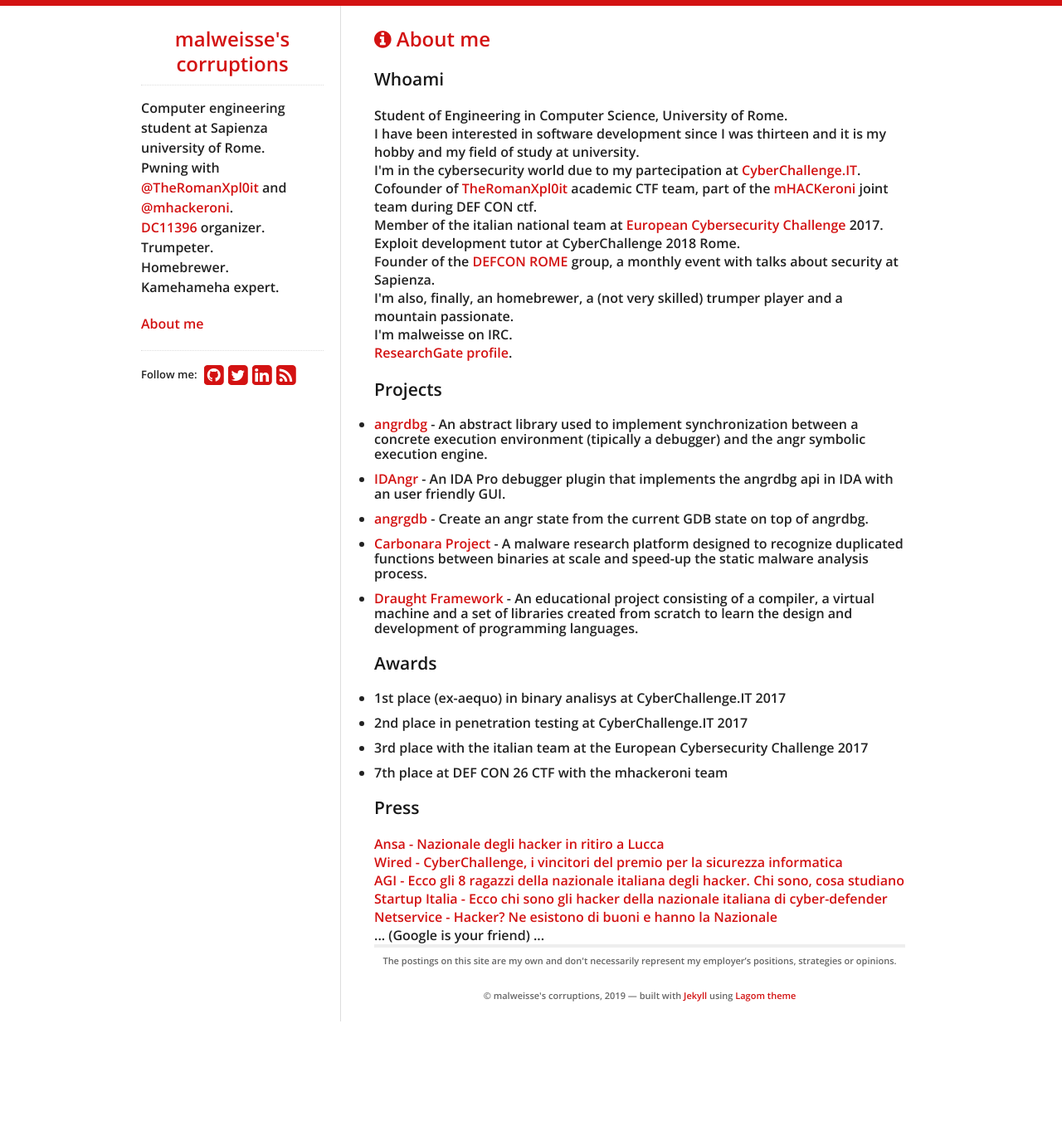
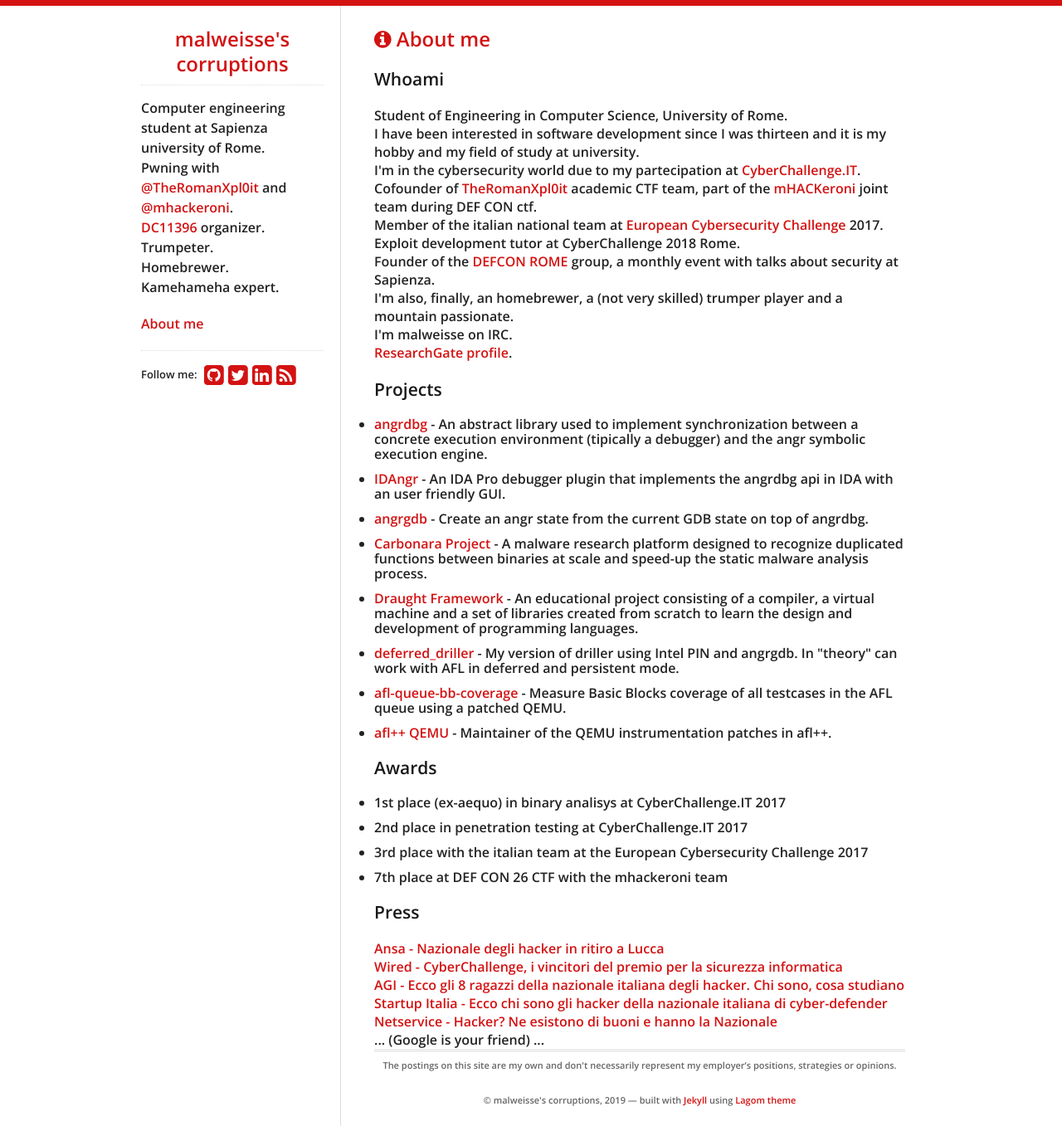
Before and after one commit to andreafioraldi/andreafioraldi.github.io, a Jekyll site: the page built from about.html, in a window 1280 px wide. Shown: the whole page at 83% size. Built offline with Jekyll 4.4.1, drawn with Linux system fonts in a browser that asks for light colours; before the commit the page ends 1231 px from its top, so only the background shows below that.

Commit message:
some shit

```diff
--- a/about.html
+++ b/about.html
@@ -24,6 +24,9 @@
 	        <li><a href="https://github.com/andreafioraldi/angrgdb">angrgdb</a> - Create an angr state from the current GDB state on top of angrdbg.<br>
 	        <li><a href="https://carbonara-project.github.io/">Carbonara Project</a> - A malware research platform designed to recognize duplicated functions between binaries at scale and speed-up the static malware analysis process.</li>
 	        <li><a href="https://github.com/andreafioraldi/Draught-Framework">Draught Framework</a> - An educational project consisting of a compiler, a virtual machine and a set of libraries created from scratch to learn the design and development of programming languages.</li>
+	        <li><a href="https://github.com/andreafioraldi/deferred_driller">deferred_driller</a> - My version of driller using Intel PIN and angrgdb. In "theory" can work with AFL in deferred and persistent mode.</li>
+	        <li><a href="https://github.com/andreafioraldi/afl-queue-bb-coverage">afl-queue-bb-coverage</a> - Measure Basic Blocks coverage of all testcases in the AFL queue using a patched QEMU.</li>
+	        <li><a href="https://github.com/vanhauser-thc/AFLplusplus">afl++ QEMU</a> - Maintainer of the QEMU instrumentation patches in afl++.</li>
         </ul>
     <h3>Awards</h3>
         <ul>
```
